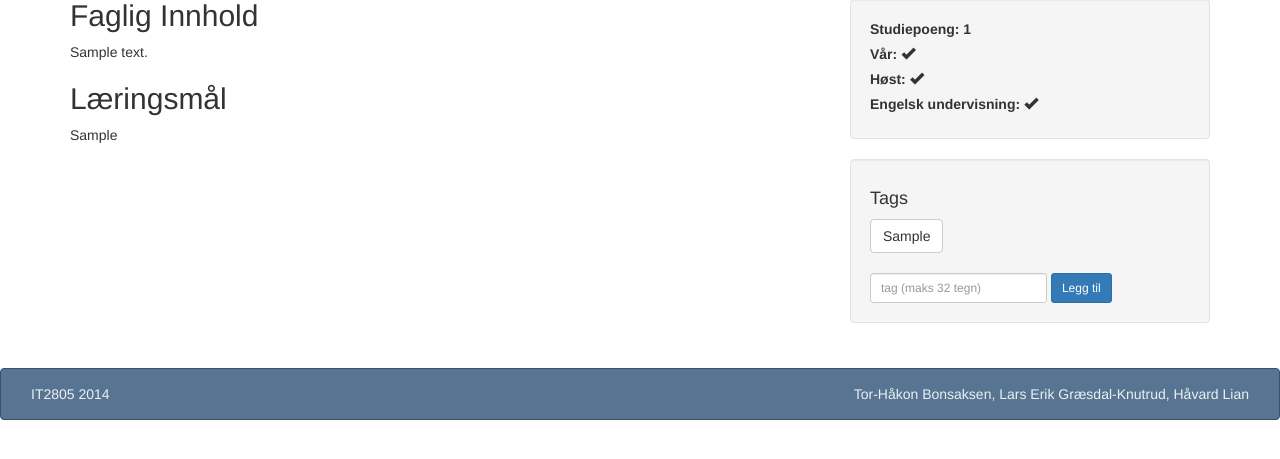
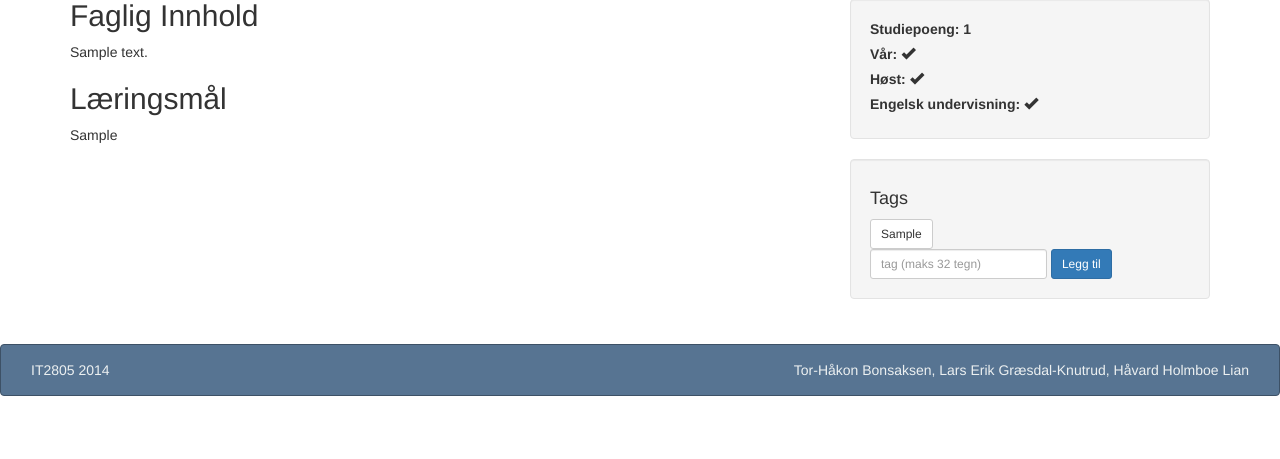
Before and after one commit to Torrib/gradestats, a Django app: template templates/course.html in a window 1280 px wide. Shown: the part 158-617 px from the top of the page. Run offline with Django 3.2, Linux system fonts and the light colour scheme; the template is opened without the code that fills it: values that come from a table or form of the project are taken from there, others are empty; tables that the repository leaves empty hold one stand-in row (values such as "Sample post"); some libraries are stand-ins or nearby versions.

Commit message:
Fixed style of tags

```diff
--- a/templates/base.html
+++ b/templates/base.html
@@ -24,7 +24,7 @@
         });
 
         setTimeout(function() {
-            $("#message-list").children('.alert:first-child').remove();
+            $("#message-list").children('.alert:first-child').fadeOut(1000);
         }, 5000);
 </script>
 </head>
@@ -72,7 +72,7 @@
         <div class="navbar navbar-default navbar-bottom">
             <div class="container-fluid">
                 <p class="navbar-text pull-left">IT2805 2014</p>
-                <p class="navbar-text pull-right">Tor-Håkon Bonsaksen, Lars Erik Græsdal-Knutrud, Håvard Lian</p>
+                <p class="navbar-text pull-right">Tor-Håkon Bonsaksen, Lars Erik Græsdal-Knutrud, Håvard Holmboe Lian</p>
             </div>
         </div>
 </body>
--- a/templates/course.html
+++ b/templates/course.html
@@ -56,10 +56,9 @@
                      <div class="tags">
                     {% for tag in tags %}
 
-                        <a href="/search?query={{ tag.tag }}" class="btn btn-default" role="button">{{ tag.tag }}</a>
+                        <a href="/search?query={{ tag.tag }}" class="btn btn-default btn-sm btn-tag" role="button">{{ tag.tag }}</a>
                     {% endfor %}
                     </div>
-                    <br />
                 </li>
                 <li>
                     <form class="form-inline" action="tags/add/" method="POST">
@@ -77,5 +76,5 @@
     <script type="text/javascript" src="{{ STATIC_URL }}js/jqplot.categoryAxisRenderer.min.js"></script>
     <script type="text/javascript" src="{{ STATIC_URL }}js/jqplot.pointLabels.min.js"></script>
     <script type="text/javascript" src="{{ STATIC_URL }}js/gradestats.js"></script>
-    <link rel="stylesheet" href="{{ STATIC_URL }}css/jquery.jqplot.min.css"></link>
+    <link rel="stylesheet" href="{{ STATIC_URL }}css/jquery.jqplot.min.css" />
 {% endblock content %}
```
Also changed, not shown: grades/static/css/gradestats.css (+8 -0 lines).
